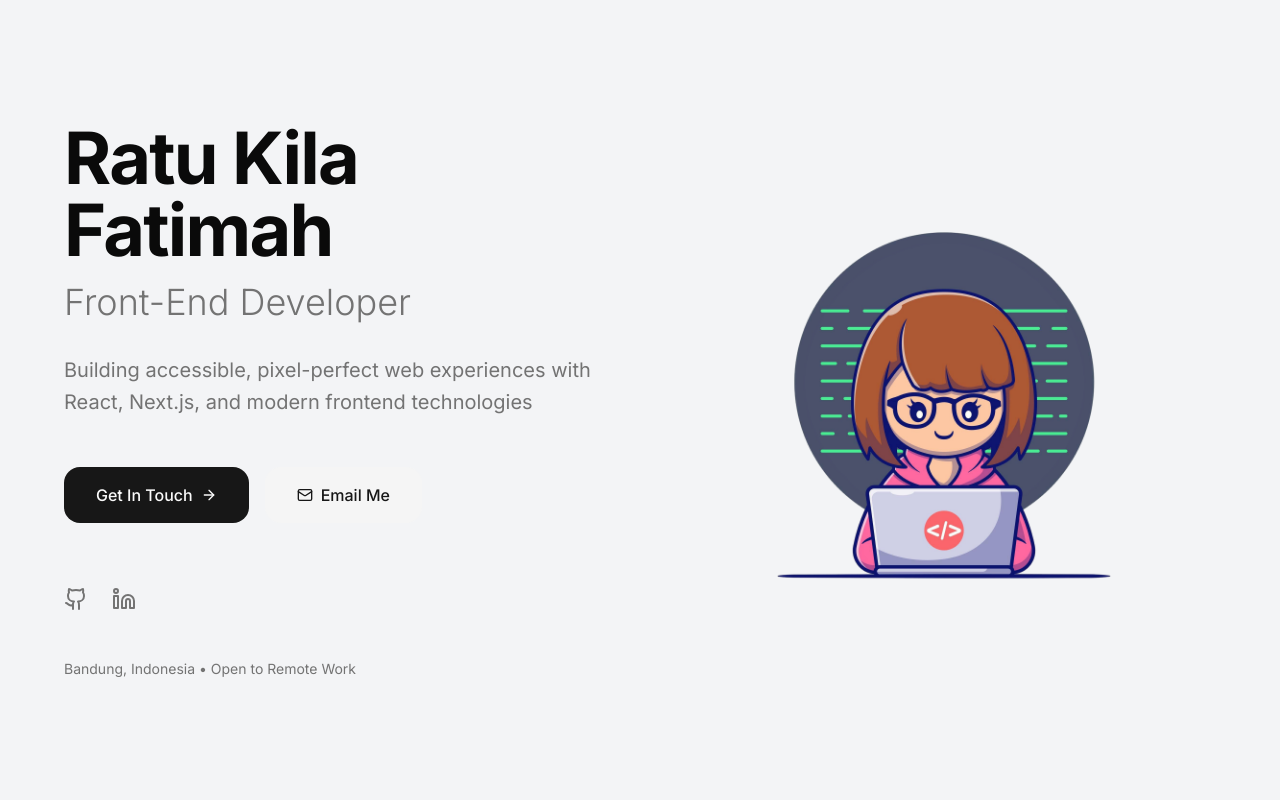
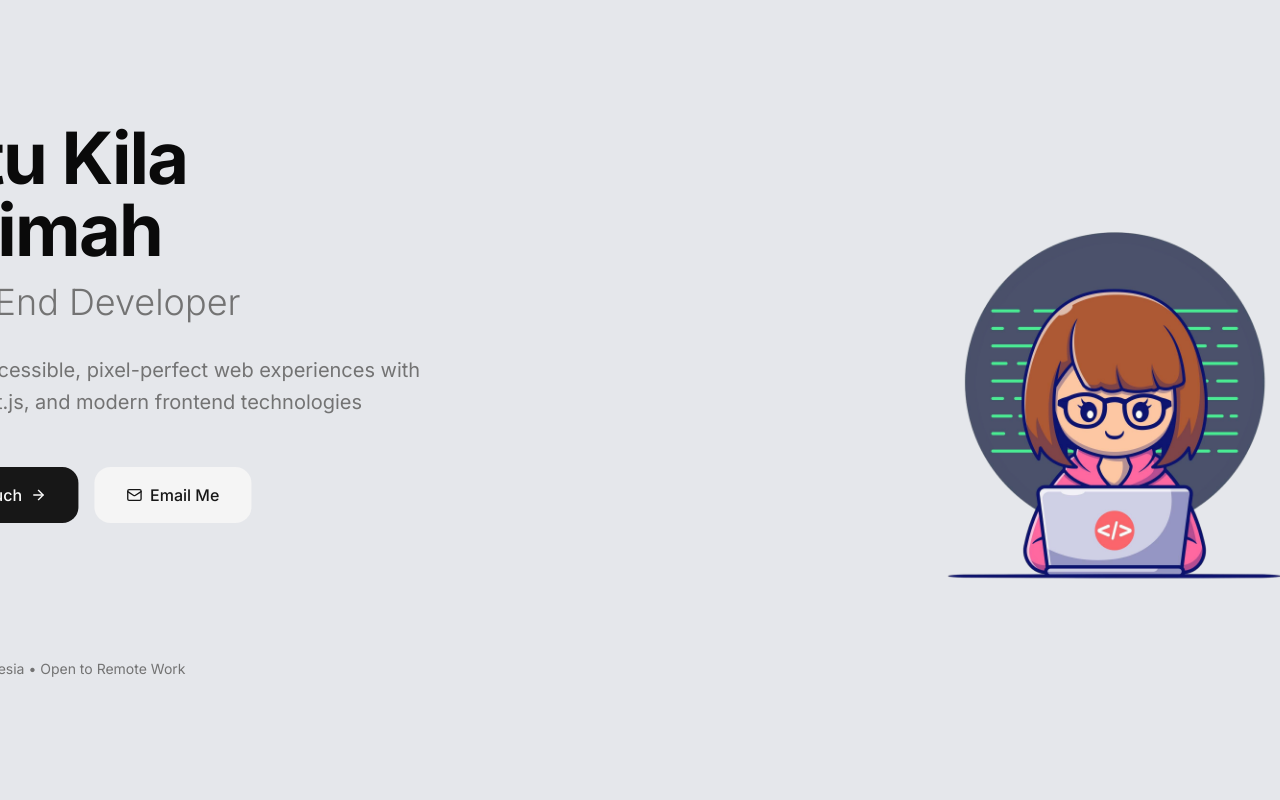
Before and after one commit to ratukf/portfolio, a Next.js app: page / in a window 1280 px wide. Shown: the top 800 px of the page. Built offline with nearby package versions, Linux system fonts and the light colour scheme.

Commit message:
style: add motion

```diff
--- a/components/hero.tsx
+++ b/components/hero.tsx
@@ -1,9 +1,25 @@
+"use client";
 import Link from "next/link";
 import { ArrowRight, Github, Linkedin, Mail } from "lucide-react";
+import { motion, useScroll, useTransform } from "framer-motion";
+import { useRef } from "react";
 
 export function Hero() {
+  const ref = useRef(null);
+  const { scrollYProgress } = useScroll({
+    target: ref,
+    offset: ["start end", "end start"],
+  });
+
+  // Move left for content, right for image as you scroll
+  const contentX = useTransform(scrollYProgress, [0, 1], [0, -200]);
+  const imageX = useTransform(scrollYProgress, [0, 1], [0, 200]);
+
   return (
-    <section className="relative min-h-screen flex items-center justify-center px-6 py-20 overflow-hidden bg-gray-100">
+    <section
+      ref={ref}
+      className="relative min-h-screen flex items-center justify-center px-6 py-20 overflow-hidden bg-gray-200"
+    >
       {/* Subtle background pattern */}
       <div className="absolute inset-0 -z-10 opacity-[0.03]">
         <div
@@ -16,22 +32,48 @@ export function Hero() {
       </div>
       <div className="flex flex-col lg:flex-row items-center justify-center gap-16 w-full max-w-6xl mx-auto">
         {/* Hero Content */}
-        <div className="flex-1 max-w-2xl text-center lg:text-left space-y-8">
+        <motion.div
+          style={{ x: contentX }}
+          className="flex-1 max-w-2xl text-center lg:text-left space-y-8"
+          initial={{ opacity: 0, y: 250 }}
+          animate={{ opacity: 1, y: 0 }}
+          transition={{ duration: 0.8, ease: "easeOut" }}
+        >
           <div className="space-y-4">
-            <h1 className="text-5xl sm:text-6xl lg:text-7xl font-bold tracking-tight">
+            <motion.h1
+              className="text-5xl sm:text-6xl lg:text-7xl font-bold tracking-tight"
+              initial={{ opacity: 0, y: 40 }}
+              animate={{ opacity: 1, y: 0 }}
+              transition={{ duration: 0.6, delay: 0.1 }}
+            >
               Ratu Kila Fatimah
-            </h1>
-            <p className="text-2xl sm:text-3xl lg:text-4xl text-muted-foreground font-light">
+            </motion.h1>
+            <motion.p
+              className="text-2xl sm:text-3xl lg:text-4xl text-muted-foreground font-light"
+              initial={{ opacity: 0, y: 40 }}
+              animate={{ opacity: 1, y: 0 }}
+              transition={{ duration: 0.6, delay: 0.2 }}
+            >
               Front-End Developer
-            </p>
+            </motion.p>
           </div>
 
-          <p className="text-lg sm:text-xl text-muted-foreground max-w-2xl mx-auto lg:mx-0 leading-relaxed">
+          <motion.p
+            className="text-lg sm:text-xl text-muted-foreground max-w-2xl mx-auto lg:mx-0 leading-relaxed"
+            initial={{ opacity: 0, y: 40 }}
+            animate={{ opacity: 1, y: 0 }}
+            transition={{ duration: 0.6, delay: 0.3 }}
+          >
             Building accessible, pixel-perfect web experiences with React,
             Next.js, and modern frontend technologies
-          </p>
+          </motion.p>
 
-          <div className="flex flex-wrap items-center justify-center lg:justify-start gap-4 pt-4">
+          <motion.div
+            className="flex flex-wrap items-center justify-center lg:justify-start gap-4 pt-4"
+            initial={{ opacity: 0, y: 40 }}
+            animate={{ opacity: 1, y: 0 }}
+            transition={{ duration: 0.6, delay: 0.4 }}
+          >
             <Link
               href="#contact"
               className="inline-flex items-center gap-2 bg-primary text-primary-foreground px-8 py-4 rounded-2xl font-medium hover:opacity-90 transition-opacity"
@@ -46,9 +88,14 @@ export function Hero() {
               <Mail className="w-4 h-4" />
               Email Me
             </a>
-          </div>
+          </motion.div>
 
-          <div className="flex items-center justify-center lg:justify-start gap-6 pt-8">
+          <motion.div
+            className="flex items-center justify-center lg:justify-start gap-6 pt-8"
+            initial={{ opacity: 0, y: 40 }}
+            animate={{ opacity: 1, y: 0 }}
+            transition={{ duration: 0.6, delay: 0.5 }}
+          >
             <a
               href="https://github.com/ratukf"
               target="_blank"
@@ -67,14 +114,25 @@ export function Hero() {
             >
               <Linkedin className="w-6 h-6" />
             </a>
-          </div>
+          </motion.div>
 
-          <p className="text-sm text-muted-foreground pt-4">
+          <motion.p
+            className="text-sm text-muted-foreground pt-4"
+            initial={{ opacity: 0, y: 40 }}
+            animate={{ opacity: 1, y: 0 }}
+            transition={{ duration: 0.6, delay: 0.6 }}
+          >
             Bandung, Indonesia • Open to Remote Work
-          </p>
-        </div>
+          </motion.p>
+        </motion.div>
         {/* Image Placeholder */}
-        <div className="flex-1 flex items-center justify-center">
+        <motion.div
+          style={{ x: imageX }}
+          className="flex-1 flex items-center justify-center"
+          initial={{ opacity: 0, y: 250 }}
+          animate={{ opacity: 1, y: 0 }}
+          transition={{ duration: 1, ease: "easeOut", delay: 0.3 }}
+        >
           <div className="relative w-96 h-96 lg:w-[30rem] lg:h-[30rem] rounded-lg overflow-hidden">
             <img
               src="hero.png"
@@ -82,7 +140,7 @@ export function Hero() {
               className="object-cover w-full h-full"
             />
           </div>
-        </div>
+        </motion.div>
       </div>
     </section>
   );
```
